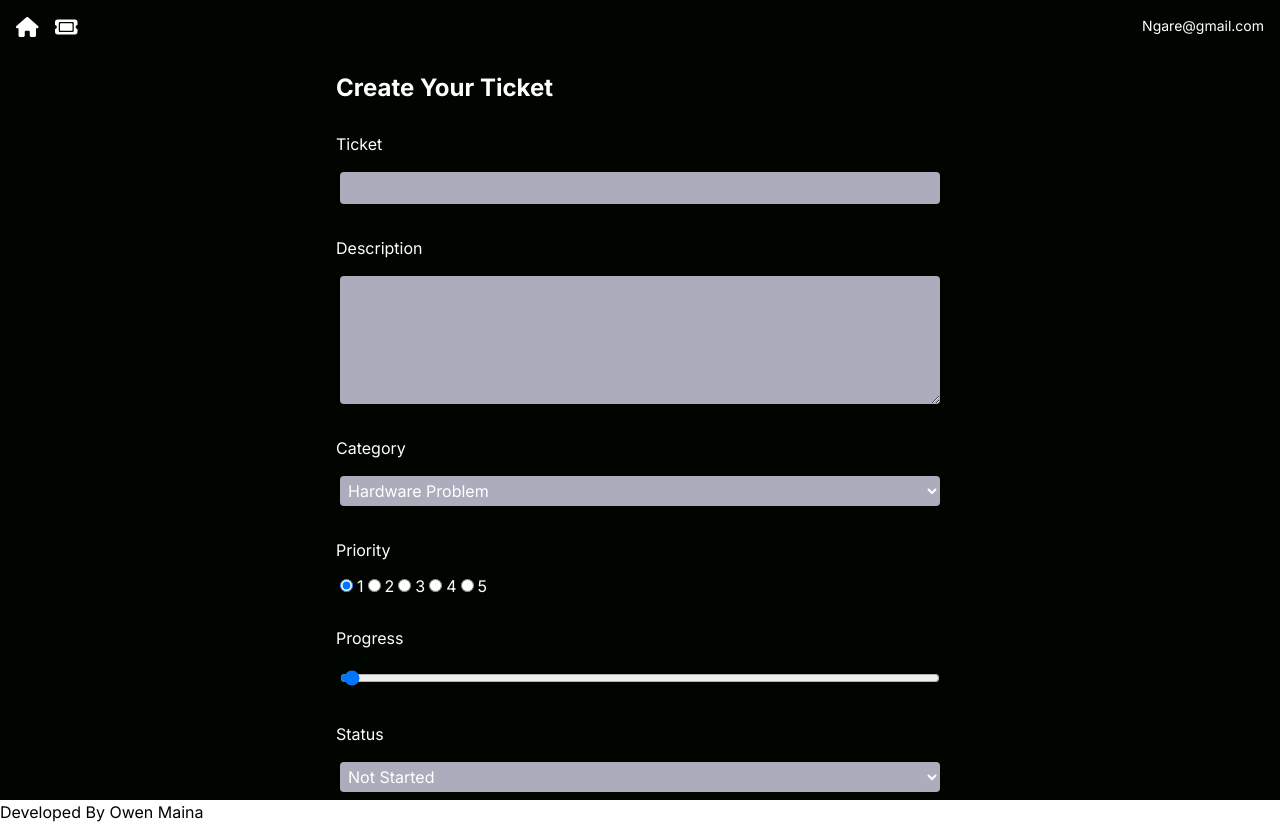
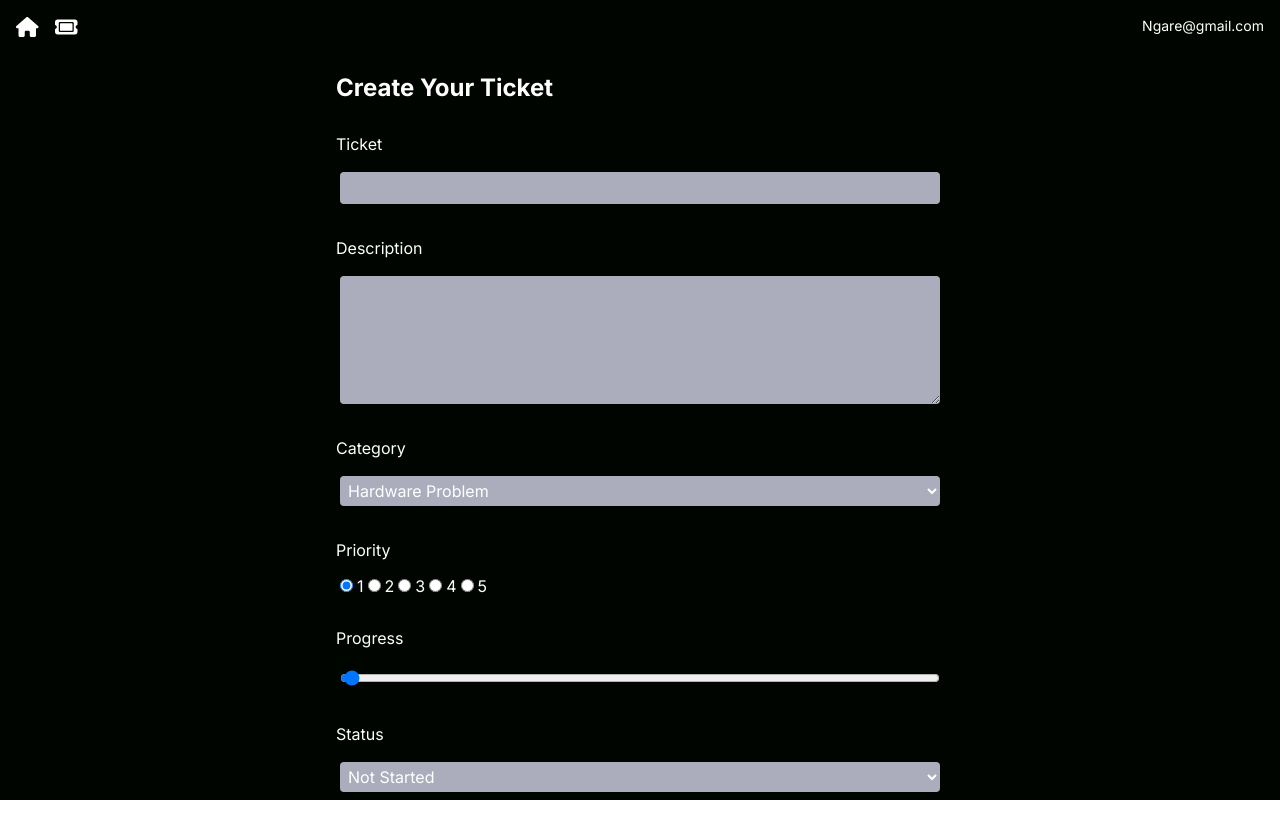
Before and after one commit to Ngaremaina/Ticketing-App, a Next.js app: page /TicketPage/new in a window 1280 px wide. After the commit the page ends 800 px from the top, so only its background shows below. Built offline with nearby package versions, Linux system fonts and the light colour scheme.

Commit message:
Updates on layout and page files

```diff
--- a/app/layout.js
+++ b/app/layout.js
@@ -21,7 +21,6 @@ export default function RootLayout({ children }) {
           <Nav/>
           <div className = "flex-grow overflow-y-auto bg-page text-default-text">{children}</div>
         </div>
-        <div className = "inline-block align-text-bottom">Developed By Owen Maina</div>
       </body>
     </html>
   );
--- a/app/page.jsx
+++ b/app/page.jsx
@@ -16,7 +16,7 @@ const getTickets = async () => {
 
 const Dashboard = async () => {
   const data  = await getTickets()
-  const tickets = data.tickets
+  const tickets = data?.tickets
 
   const uniqueCategories = [
     ...new Set(tickets?.map(({ category }) => category)),
```
